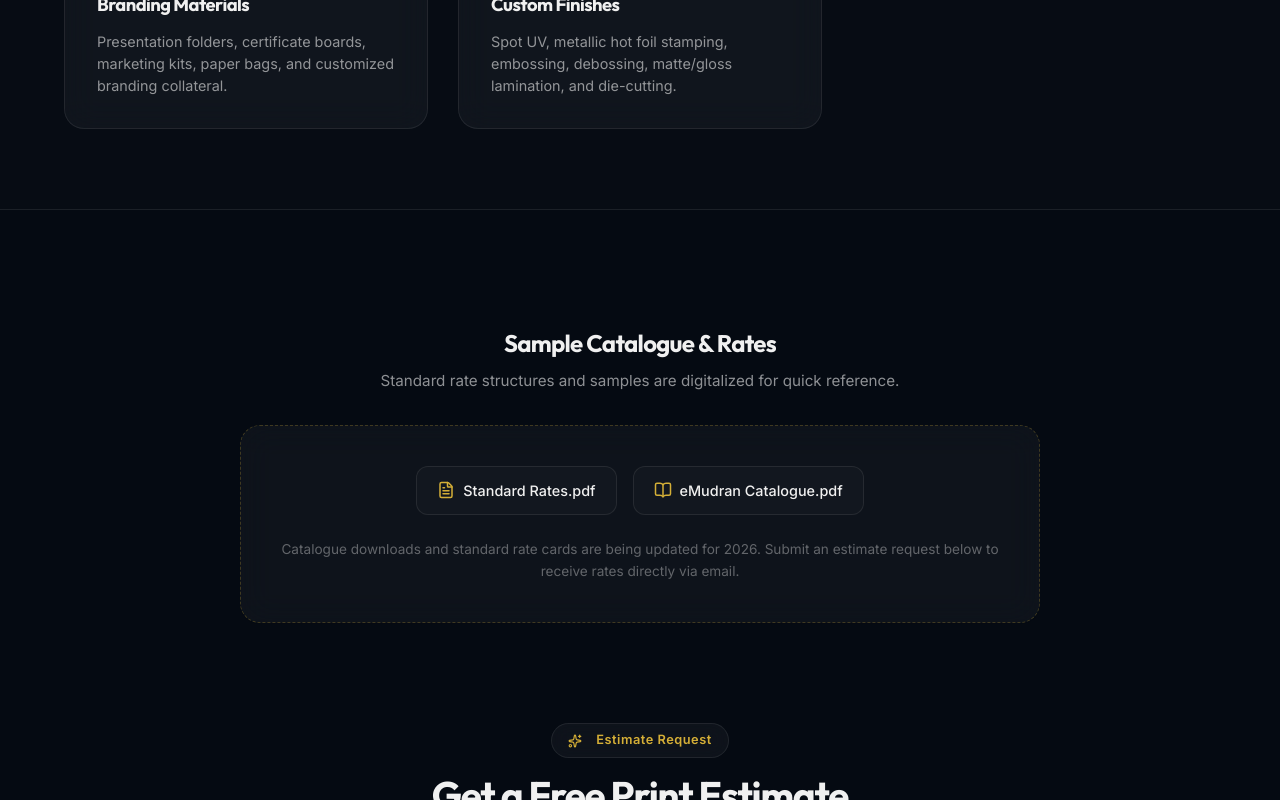
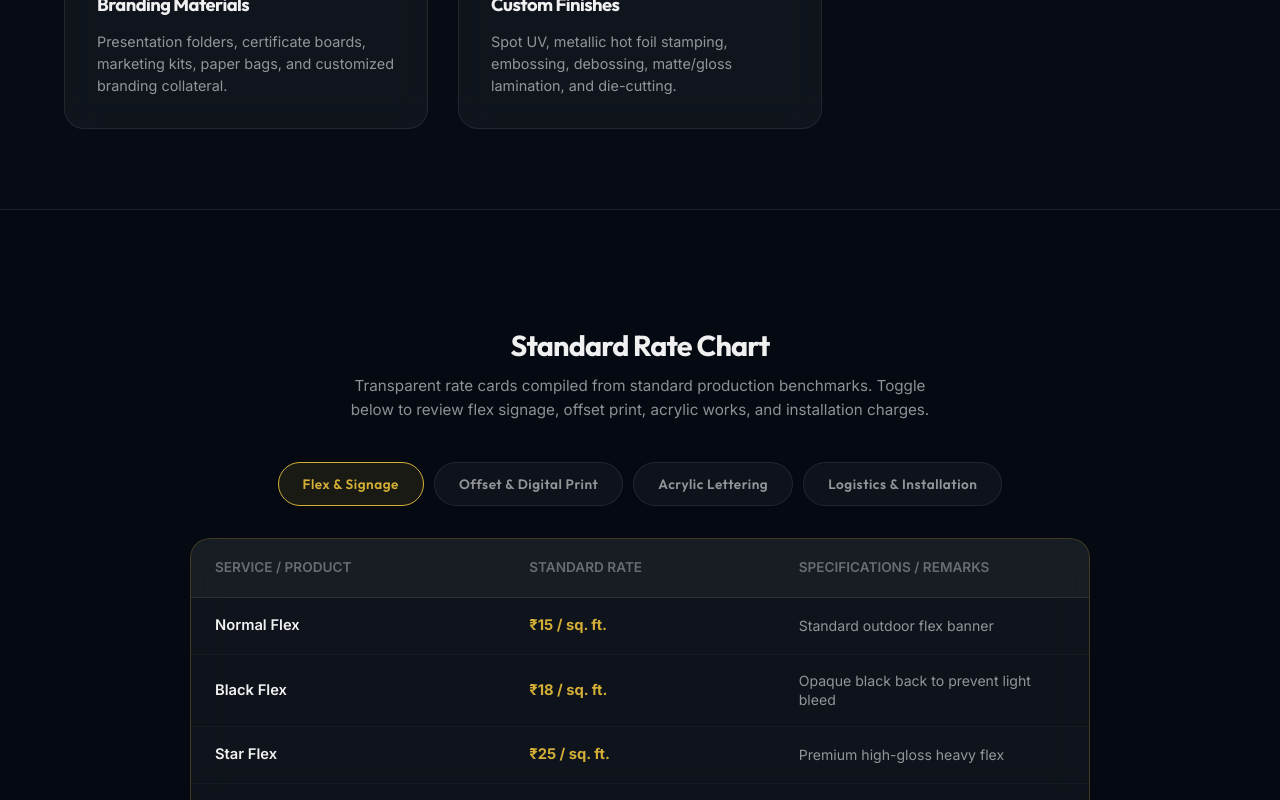
Before and after one commit to vy7447vm6t-cpu/jc-apex-ventures, a Next.js app: page /print-management in a window 1280 px wide. Shown: the part 2000-2800 px from the top of the page. Built offline with nearby package versions, Linux system fonts and the light colour scheme.

Commit message:
Integrate standard rate sheets for flex signage, offset print, acrylic lettering, and logistics/installation into the eMudran page.

```diff
--- a/src/app/print-management/page.tsx
+++ b/src/app/print-management/page.tsx
@@ -43,7 +43,75 @@ const formFields: FormField[] = [
   { name: 'files', label: 'Design Files', type: 'file-info', placeholder: 'Accepted formats: PDF, JPG, JPEG. Please attach these files directly in the email that opens when you submit.' },
 ];
 
+const flexRates = [
+  { item: 'Normal Flex', rate: '₹15 / sq. ft.', spec: 'Standard outdoor flex banner' },
+  { item: 'Black Flex', rate: '₹18 / sq. ft.', spec: 'Opaque black back to prevent light bleed' },
+  { item: 'Star Flex', rate: '₹25 / sq. ft.', spec: 'Premium high-gloss heavy flex' },
+  { item: 'One Way Vision', rate: '₹45 / sq. ft.', spec: 'Perforated film for retail glass displays' },
+  { item: 'Eco Solvent Vinyl Print', rate: '₹40 / sq. ft.', spec: 'High-res printing with protective lamination' },
+  { item: 'Glow Sign Board', rate: '₹450 / sq. ft.', spec: 'Backlit sign board with internal LED framing' },
+  { item: 'Sun Board + Vinyl (5mm)', rate: '₹125 / sq. ft.', spec: 'Vinyl print mounted on rigid 5mm PVC sheet' },
+  { item: 'Banner with Wooden Frame', rate: '₹40 / sq. ft.', spec: 'Flex stretched on wooden support batten' },
+  { item: 'GI Pipe with Banner', rate: '₹75 / sq. ft.', spec: 'Flex banner with heavy-duty metal pipe support' },
+  { item: 'Clip-On Light Board', rate: '₹850 / sq. ft.', spec: 'Ultra-thin LED edge-lit clip frame board' },
+  { item: 'Vinyl Normal', rate: '₹35 / sq. ft.', spec: 'Standard self-adhesive print' },
+  { item: 'Star Vinyl', rate: '₹45 / sq. ft.', spec: 'High-durability polymeric adhesive vinyl' },
+  { item: 'Roller Standy with Star Flex', rate: '₹2,500 / standy', spec: 'Standard size retractable display standee with case' },
+];
+
+const offsetRates = [
+  { item: 'Leaflet (4-Color Offset)', rate: '₹8,000 (1 Side) / ₹12,000 (2 Side)', spec: 'Qty 1,000 | 8 x 12 inch | 170 GSM Art Paper' },
+  { item: 'Brochure (4-Color)', rate: '₹16,000 (4-Side)', spec: 'Qty 1,000 | 12 x 18 inch | 300 GSM Art Card' },
+  { item: 'Hospital File / Folder', rate: '₹28,000 (4-Side)', spec: 'Qty 1,000 | 12.5 x 22 inch | 350 GSM Art Card (Lamination: +₹2,000)' },
+  { item: 'Bill Book (1/8 Size)', rate: '₹1,400 (1 Side) / ₹2,000 (2 Side)', spec: 'Qty 1,000 | 5 x 8 inch | 70 GSM Bond Paper' },
+  { item: 'Bill Book (1/4 Size)', rate: '₹2,500 (1 Side) / ₹3,000 (2 Side)', spec: 'Qty 1,000 | 8 x 12 inch | 70 GSM Bond Paper' },
+  { item: 'Pamphlet (1/8 Size)', rate: '₹800 (1 Side) / ₹1,200 (2 Side)', spec: 'Qty 1,000 | 5 x 8 inch | Mix Color Paper' },
+  { item: 'Pamphlet (1/4 Size)', rate: '₹1,400 (1 Side) / ₹1,800 (2 Side)', spec: 'Qty 1,000 | 8 x 12 inch | Mix Color Paper' },
+  { item: 'Visiting Card (Non-Tearable UV)', rate: '₹1,100 (1 Side) / ₹1,500 (2 Side)', spec: 'Qty 1,000 | 2 x 3.5 inch | 250 GSM Synthetic' },
+  { item: 'Business Card (Art Card)', rate: '₹1,200 (1 Side) / ₹1,600 (2 Side)', spec: 'Qty 1,000 | 2 x 3.5 inch | 350 GSM Art Card' },
+  { item: 'Letterhead (Alabaster Paper)', rate: '₹2,000', spec: 'Qty 1,000 | A4 Size | Premium Alabaster Paper' },
+  { item: 'Letterhead (Executive Bond)', rate: '₹2,500', spec: 'Qty 1,000 | A4 Size | Premium Executive Bond Paper' },
+  { item: 'Envelope (Alabaster Paper)', rate: '₹2,800', spec: 'Qty 1,000 | A4 Size | Premium Alabaster Paper' },
+  { item: 'Wedding Card Invitation', rate: '₹1,500 onwards', spec: 'Qty 200+ | Premium cover & inserts, varies by design' },
+  { item: 'Society Name Plate (Acrylic)', rate: '₹400 / plate', spec: 'Custom laser engraved / printed acrylic sign' },
+  { item: 'Society Name Plate (Steel)', rate: '₹600 / plate', spec: 'Etched high-grade stainless steel sign' },
+];
+
+const acrylicRates = [
+  { item: 'Acrylic Lettering (Plain)', rate: '₹60 / sq. inch (4mm) | ₹70 / sq. inch (6mm)', spec: 'Laser-cut solid colored acrylic sheets' },
+  { item: 'Sandwich Lettering', rate: '₹90 / sq. inch', spec: 'Double layer color acrylic with clear spacer' },
+  { item: 'Box Lettering (3D)', rate: '₹140 - ₹150 / sq. inch', spec: '2-inch depth hollow structural letters' },
+  { item: 'LED Lettering (3D illuminated)', rate: '₹180 / sq. inch', spec: '3D box letters with internal Samsung LED modules' },
+  { item: 'ACP Sheet + Aluminium Channel', rate: '₹350 onwards / sq. ft.', spec: 'Aluminium Composite Panel backing sheet structure' },
+  { item: 'Lamination Charges', rate: '₹10 / sq. ft.', spec: 'Gloss or matte protective film overlay' },
+  { item: 'Designing Charges', rate: 'As per complexity', spec: 'Vector mapping, layout composition & proofing' },
+];
+
+const logisticsRates = [
+  { item: 'Transport (Local Virar Area)', rate: 'Minimum ₹300', spec: 'Standard logistics within Virar limits' },
+  { item: 'Transport (Virar to Nalasopara)', rate: '₹500', spec: 'Logistics delivery to Nalasopara area' },
+  { item: 'Transport (Virar to Vasai)', rate: '₹800', spec: 'Logistics delivery to Vasai area' },
+  { item: 'Wooden Frame Making / Fitting', rate: '₹40 / sq. ft.', spec: 'On-site frame construction' },
+  { item: 'Pole Fitting with Light', rate: '₹300 / pole', spec: 'Installation of light poles' },
+  { item: 'Vinyl Pasting', rate: '₹10 / sq. ft.', spec: 'Application of vinyl on storefronts/signboards' },
+  { item: 'Banner Pasting', rate: '₹8 / sq. ft.', spec: 'Sticking banner sheets onto walls/surfaces' },
+  { item: 'One Way Vision Pasting', rate: '₹10 / sq. ft.', spec: 'Glass storefront perforated film installation' },
+  { item: 'Banner Stapling & Fitting', rate: '₹300 / job', spec: 'Wood mount stapling work' },
+  { item: 'Acrylic Letter Fitting', rate: '₹2,500 - ₹3,000 / job', spec: 'Ground floor shopfront installation work' },
+];
+
 export default function PrintManagementPage() {
+  const [activeTab, setActiveTab] = React.useState<'flex' | 'offset' | 'acrylic' | 'logistics'>('flex');
+
+  const getRatesForTab = () => {
+    switch (activeTab) {
+      case 'flex': return flexRates;
+      case 'offset': return offsetRates;
+      case 'acrylic': return acrylicRates;
+      case 'logistics': return logisticsRates;
+    }
+  };
+
   return (
     <main>
       <Navbar />
@@ -205,29 +273,83 @@ export default function PrintManagementPage() {
       {/* Catalogue & Rates Section */}
       <section className="section" style={{ paddingBottom: '60px' }}>
         <div className="container">
-          <div style={{ maxWidth: '800px', margin: '0 auto' }}>
+          <div style={{ maxWidth: '900px', margin: '0 auto' }}>
             <ScrollReveal>
-              <div style={{ textAlign: 'center', marginBottom: '32px' }}>
-                <h3 style={{ fontSize: '1.5rem', marginBottom: '12px' }}>Sample Catalogue & Rates</h3>
-                <p style={{ color: 'var(--color-text-secondary)', fontSize: '0.95rem' }}>
-                  Standard rate structures and samples are digitalized for quick reference.
+              <div style={{ textAlign: 'center', marginBottom: '40px' }}>
+                <h3 style={{ fontSize: '1.8rem', marginBottom: '12px' }}>Standard Rate Chart</h3>
+                <p style={{ color: 'var(--color-text-secondary)', fontSize: '0.95rem', maxWidth: '600px', margin: '0 auto' }}>
+                  Transparent rate cards compiled from standard production benchmarks. Toggle below to review flex signage, offset print, acrylic works, and installation charges.
                 </p>
               </div>
 
-              <div className="glass-panel" style={{ padding: '40px', textAlign: 'center', border: '1px dashed var(--color-border-accent)' }}>
-                <div style={{ display: 'flex', justifyContent: 'center', gap: '16px', marginBottom: '24px', flexWrap: 'wrap' }}>
-                  <div style={{ display: 'flex', alignItems: 'center', gap: '8px', background: 'rgba(255,255,255,0.02)', padding: '12px 20px', borderRadius: '12px', border: '1px solid var(--color-border)' }}>
-                    <FileText size={18} color="var(--color-accent)" />
-                    <span style={{ fontSize: '0.9rem', fontWeight: 500 }}>Standard Rates.pdf</span>
+              {/* Tabs Switcher */}
+              <div style={{ display: 'flex', justifyContent: 'center', gap: '10px', marginBottom: '32px', flexWrap: 'wrap' }}>
+                {(['flex', 'offset', 'acrylic', 'logistics'] as const).map((tab) => (
+                  <button
+                    key={tab}
+                    onClick={() => setActiveTab(tab)}
+                    style={{
+                      padding: '12px 24px',
+                      borderRadius: '100px',
+                      border: '1px solid',
+                      borderColor: activeTab === tab ? 'var(--color-accent)' : 'var(--color-border)',
+                      background: activeTab === tab ? 'rgba(212,175,55,0.1)' : 'var(--color-surface)',
+                      color: activeTab === tab ? 'var(--color-accent)' : 'var(--color-text-secondary)',
+                      cursor: 'pointer',
+                      fontSize: '0.85rem',
+                      fontWeight: 600,
+                      fontFamily: 'var(--font-heading)',
+                      letterSpacing: '0.5px',
+                      transition: 'all 0.3s ease',
+                      outline: 'none'
+                    }}
+                  >
+                    {tab === 'flex' && 'Flex & Signage'}
+                    {tab === 'offset' && 'Offset & Digital Print'}
+                    {tab === 'acrylic' && 'Acrylic Lettering'}
+                    {tab === 'logistics' && 'Logistics & Installation'}
+                  </button>
+                ))}
+              </div>
+
+              {/* Table Container */}
+              <div className="glass-panel" style={{ padding: '0', overflowX: 'auto', border: '1px solid var(--color-border-accent)', marginBottom: '40px' }}>
+                <table style={{ width: '100%', borderCollapse: 'collapse', textAlign: 'left', minWidth: '650px' }}>
+                  <thead>
+                    <tr style={{ background: 'rgba(255,255,255,0.04)', borderBottom: '1px solid var(--color-border)' }}>
+                      <th style={{ padding: '18px 24px', fontWeight: 600, color: 'var(--color-text-muted)', fontSize: '0.85rem', textTransform: 'uppercase', width: '35%' }}>Service / Product</th>
+                      <th style={{ padding: '18px 24px', fontWeight: 600, color: 'var(--color-text-muted)', fontSize: '0.85rem', textTransform: 'uppercase', width: '30%' }}>Standard Rate</th>
+                      <th style={{ padding: '18px 24px', fontWeight: 600, color: 'var(--color-text-muted)', fontSize: '0.85rem', textTransform: 'uppercase', width: '35%' }}>Specifications / Remarks</th>
+                    </tr>
+                  </thead>
+                  <tbody>
+                    {getRatesForTab().map((row, idx) => (
+                      <tr key={idx} style={{ borderBottom: '1px solid rgba(255,255,255,0.03)', background: idx % 2 === 0 ? 'rgba(255,255,255,0.005)' : 'transparent', transition: 'background 0.2s ease' }} className="table-row-hover">
+                        <td style={{ padding: '16px 24px', color: 'var(--color-text-primary)', fontWeight: 600, fontSize: '0.92rem' }}>{row.item}</td>
+                        <td style={{ padding: '16px 24px', color: 'var(--color-accent)', fontWeight: 700, fontSize: '0.92rem' }}>{row.rate}</td>
+                        <td style={{ padding: '16px 24px', color: 'var(--color-text-secondary)', fontSize: '0.88rem', lineHeight: 1.4 }}>{row.spec}</td>
+                      </tr>
+                    ))}
+                  </tbody>
+                </table>
+              </div>
+
+              {/* PDF Documents download card */}
+              <div style={{ display: 'flex', alignItems: 'center', gap: '16px', padding: '20px 24px', background: 'rgba(212,175,55,0.04)', borderRadius: '16px', border: '1px solid var(--color-border-accent)', justifyContent: 'space-between', flexWrap: 'wrap' }}>
+                <div style={{ display: 'flex', alignItems: 'center', gap: '12px' }}>
+                  <FileText color="var(--color-accent)" size={20} />
+                  <span style={{ fontSize: '0.92rem', color: 'var(--color-text-secondary)' }}>
+                    Standard processing rates apply. All project designs can be reviewed against our standard pricing catalogs.
+                  </span>
+                </div>
+                <div style={{ display: 'flex', gap: '12px' }}>
+                  <div style={{ display: 'flex', alignItems: 'center', gap: '6px', fontSize: '0.85rem', color: 'var(--color-text-muted)', background: 'rgba(255,255,255,0.02)', padding: '8px 16px', borderRadius: '100px', border: '1px solid var(--color-border)' }}>
+                    Ratesheet Card.pdf
                   </div>
-                  <div style={{ display: 'flex', alignItems: 'center', gap: '8px', background: 'rgba(255,255,255,0.02)', padding: '12px 20px', borderRadius: '12px', border: '1px solid var(--color-border)' }}>
-                    <BookOpen size={18} color="var(--color-accent)" />
-                    <span style={{ fontSize: '0.9rem', fontWeight: 500 }}>eMudran Catalogue.pdf</span>
+                  <div style={{ display: 'flex', alignItems: 'center', gap: '6px', fontSize: '0.85rem', color: 'var(--color-text-muted)', background: 'rgba(255,255,255,0.02)', padding: '8px 16px', borderRadius: '100px', border: '1px solid var(--color-border)' }}>
+                    eMudran Catalog.pdf
                   </div>
                 </div>
-                <p style={{ color: 'var(--color-text-muted)', fontSize: '0.85rem' }}>
-                  Catalogue downloads and standard rate cards are being updated for 2026. Submit an estimate request below to receive rates directly via email.
-                </p>
               </div>
             </ScrollReveal>
           </div>
```
